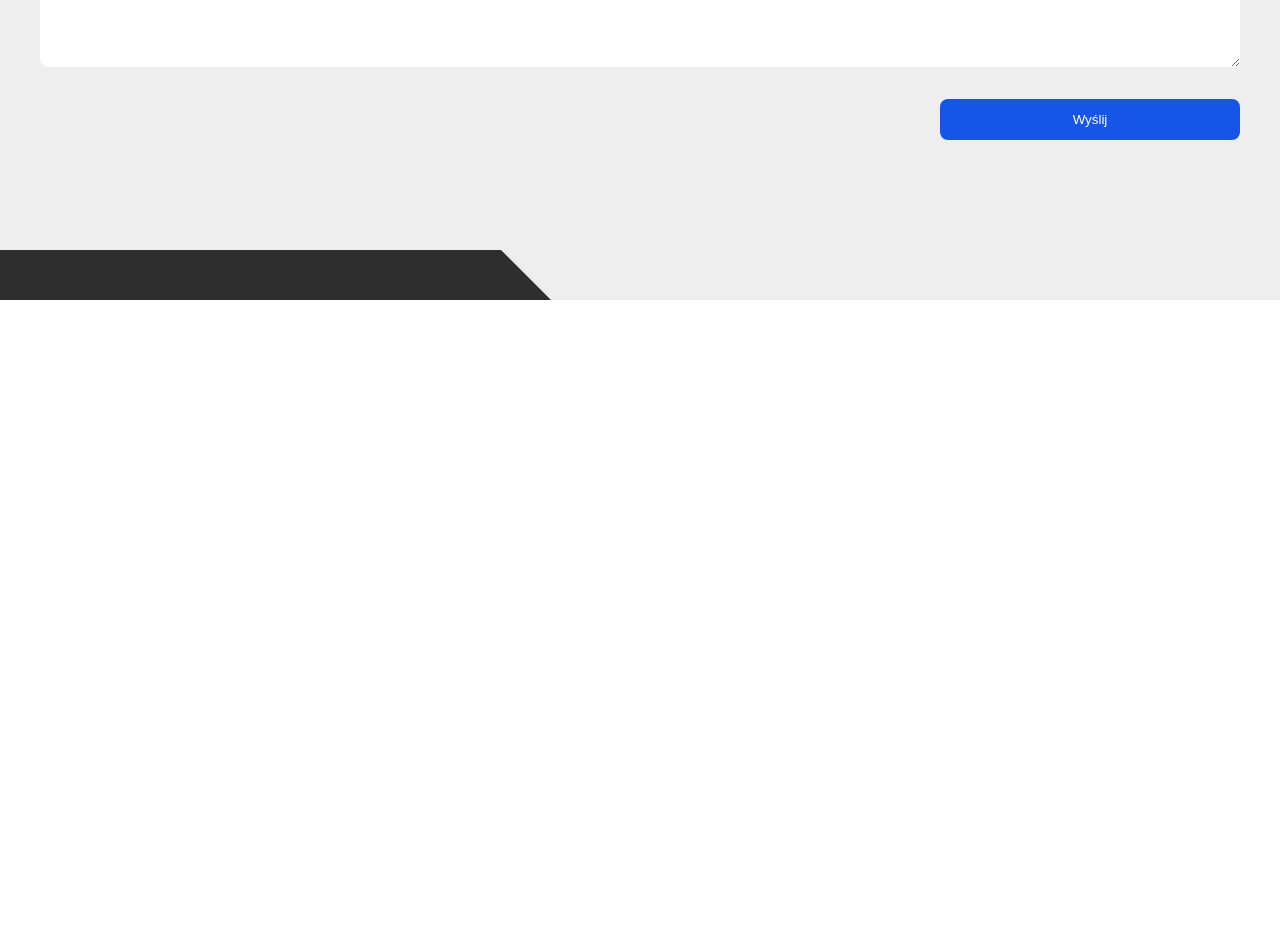
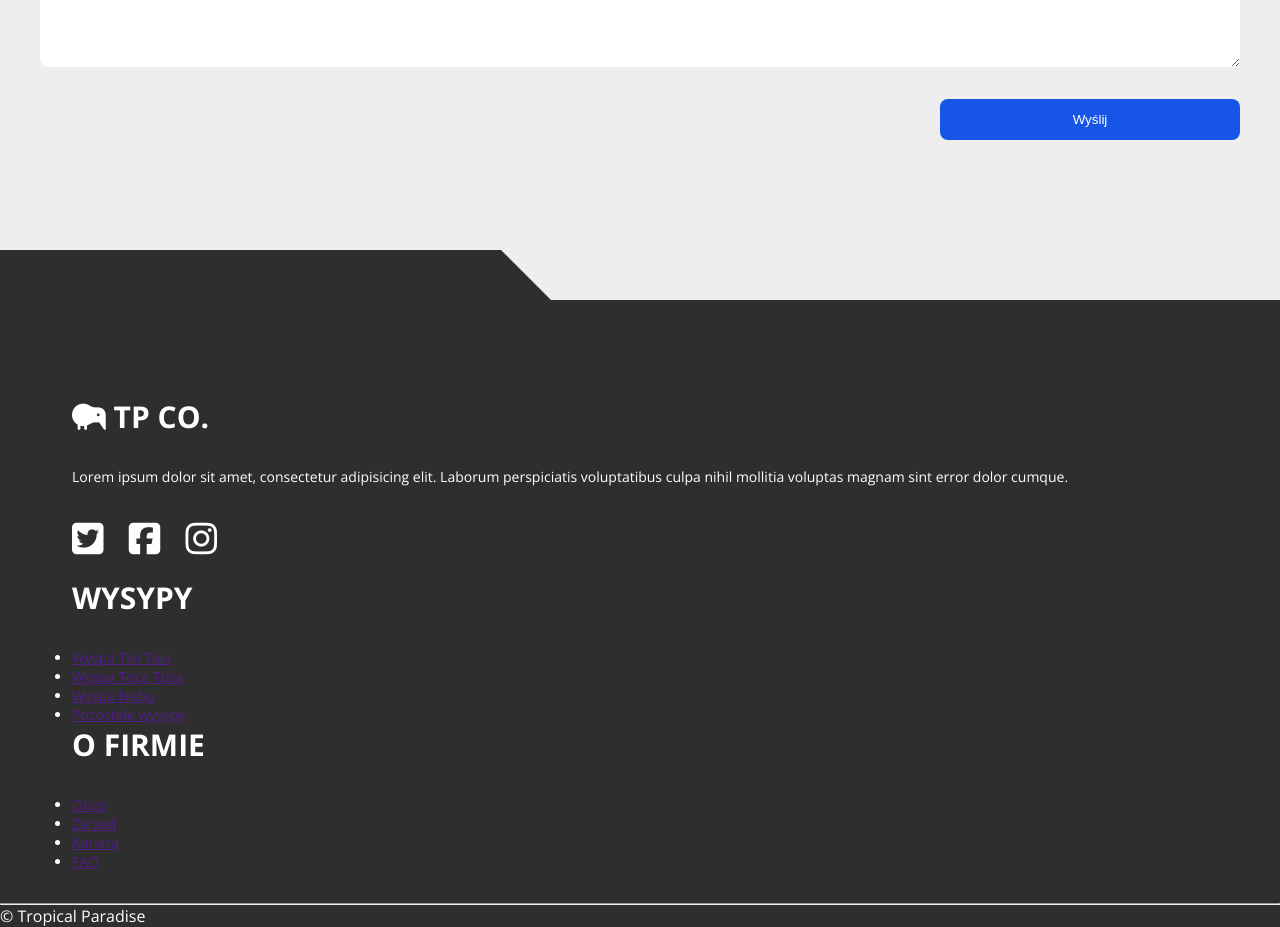
Before and after one commit to rajtarGrzesiek/TropicalParadise, a plain HTML site: page index.html in a window 1280 px wide. Shown: the part 6976-7903 px from the top of the page. Before the commit the page ends 7276 px from the top, so only its background shows below. Drawn offline with nearby package versions, Linux system fonts and the light colour scheme.

Commit message:
Styling footer

```diff
--- a/index.html
+++ b/index.html
@@ -290,6 +290,50 @@
 
     </main>
 
+    <footer class="footer">
+
+        <div class="wrapper">
+
+            <div class="footer__boxes">
+
+                <div class="footer__box">
+                    <h3 class="footer__box-title"><i class="fas fa-kiwi-bird"></i> TP Co.</h3>
+                    <p>Lorem ipsum dolor sit amet, consectetur adipisicing elit. Laborum perspiciatis voluptatibus culpa
+                        nihil mollitia voluptas magnam sint error dolor cumque.</p>
+                    <div class="footer__box-social">
+                        <a href="#" class="footer__box-link"><i class="fab fa-twitter-square"></i></a>
+                        <a href="#" class="footer__box-link"><i class="fab fa-facebook-square"></i></a>
+                        <a href="#" class="footer__box-link"><i class="fab fa-instagram"></i></a>
+                    </div>
+                </div>
+                <div class="footer__box footer__box-desktop">
+                    <h3 class="footer__box-title">Wysypy</h3>
+                    <ul class="footer__box-list">
+                        <li class="footer__box-list-item"><a href="">Wyspa Tiki Taki</a></li>
+                        <li class="footer__box-list-item"><a href="">Wyspa Toca Toca</a></li>
+                        <li class="footer__box-list-item"><a href="">Wyspa Nobu</a></li>
+                        <li class="footer__box-list-item"><a href="">Pozostałe wysypy</a></li>
+                    </ul>
+                </div>
+                <div class="footer__box footer__box-desktop">
+                    <h3 class="footer__box-title">O Firmie</h3>
+                    <ul class="footer__box-list">
+                        <li class="footer__box-list-item"><a href="">Onas</a></li>
+                        <li class="footer__box-list-item"><a href="">Zarząd</a></li>
+                        <li class="footer__box-list-item"><a href="">Kariera</a></li>
+                        <li class="footer__box-list-item"><a href="">FAQ</a></li>
+                    </ul>
+                </div>
+
+
+            </div>
+
+        </div>
+        <hr>
+        <p class="footer__bottom-text">&copy; <span class="Footer__year"></span> Tropical Paradise</p>
+
+    </footer>
+
 
     <script type="text/javascript" src="//code.jquery.com/jquery-1.11.0.min.js"></script>
     <script type="text/javascript" src="//code.jquery.com/jquery-migrate-1.2.1.min.js"></script>
--- a/scss/main.scss
+++ b/scss/main.scss
@@ -467,6 +467,50 @@ body {
 	}
 }
 
+// FOOTER
+.footer {
+	color: $pure-white;
+	background-color: $dark;
+
+	.wrapper {
+		padding: 6em 2em 2em;
+	}
+
+	&__box {
+		font-size: 1.4rem;
+	}
+
+	&__box-desktop {
+		// display: none;
+	}
+
+	&__box-title {
+		margin-bottom: 1em;
+		font-size: 3rem;
+		text-transform: uppercase;
+	}
+
+	&__box-social {
+		margin: 2em 0 1em;
+	}
+
+	&__box-link {
+		padding: 0 0.3em;
+		color: $pure-white;
+		font-size: 3.6rem;
+		text-decoration: none;
+		transition: color 0.3s;
+
+		&:first-child {
+			padding-left: 0;
+		}
+
+		&:hover {
+			color: $light-white;
+		}
+	}
+}
+
 // =============================
 // MEDIA
 // =============================
```
Also changed, not shown: css/main.css, 1 other file.
